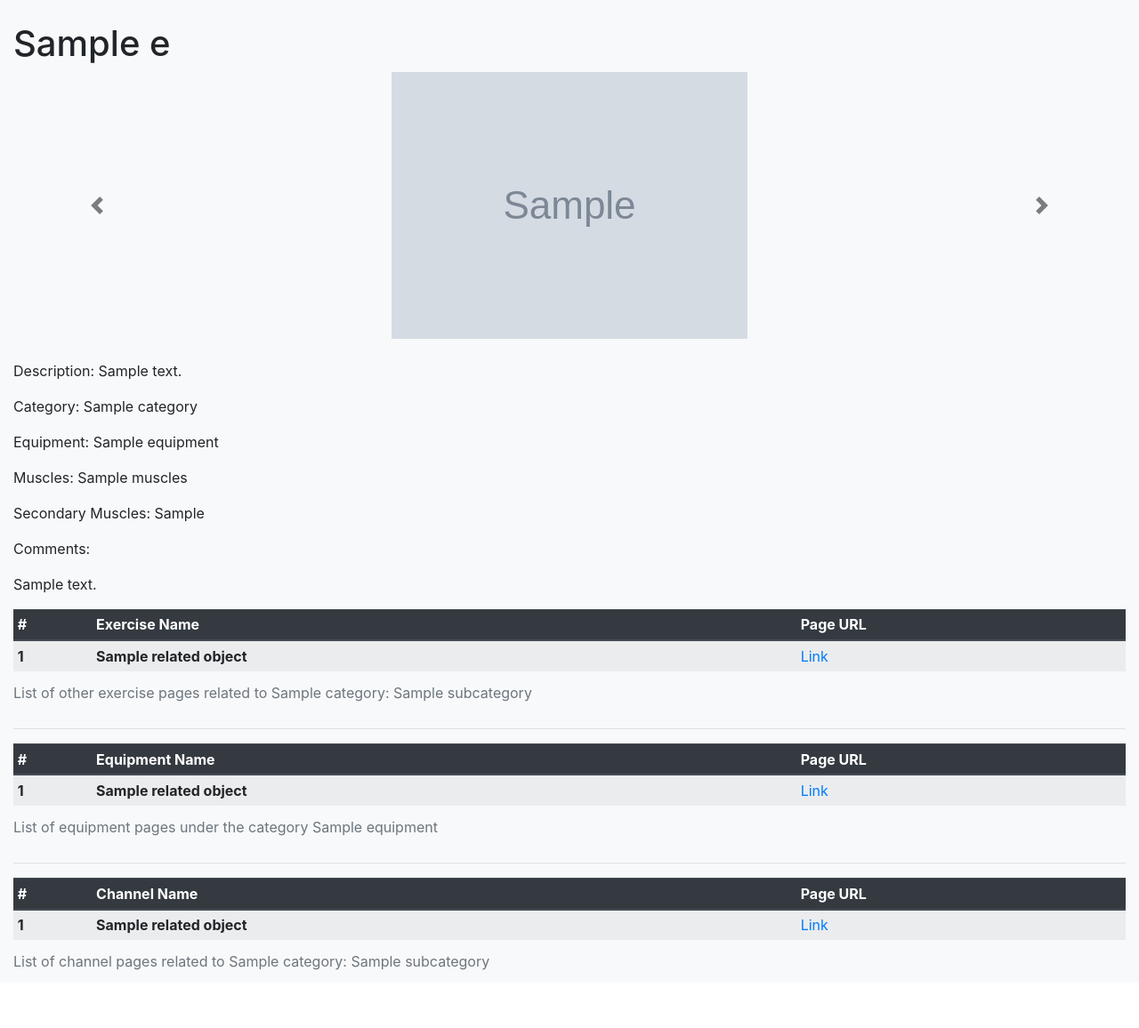
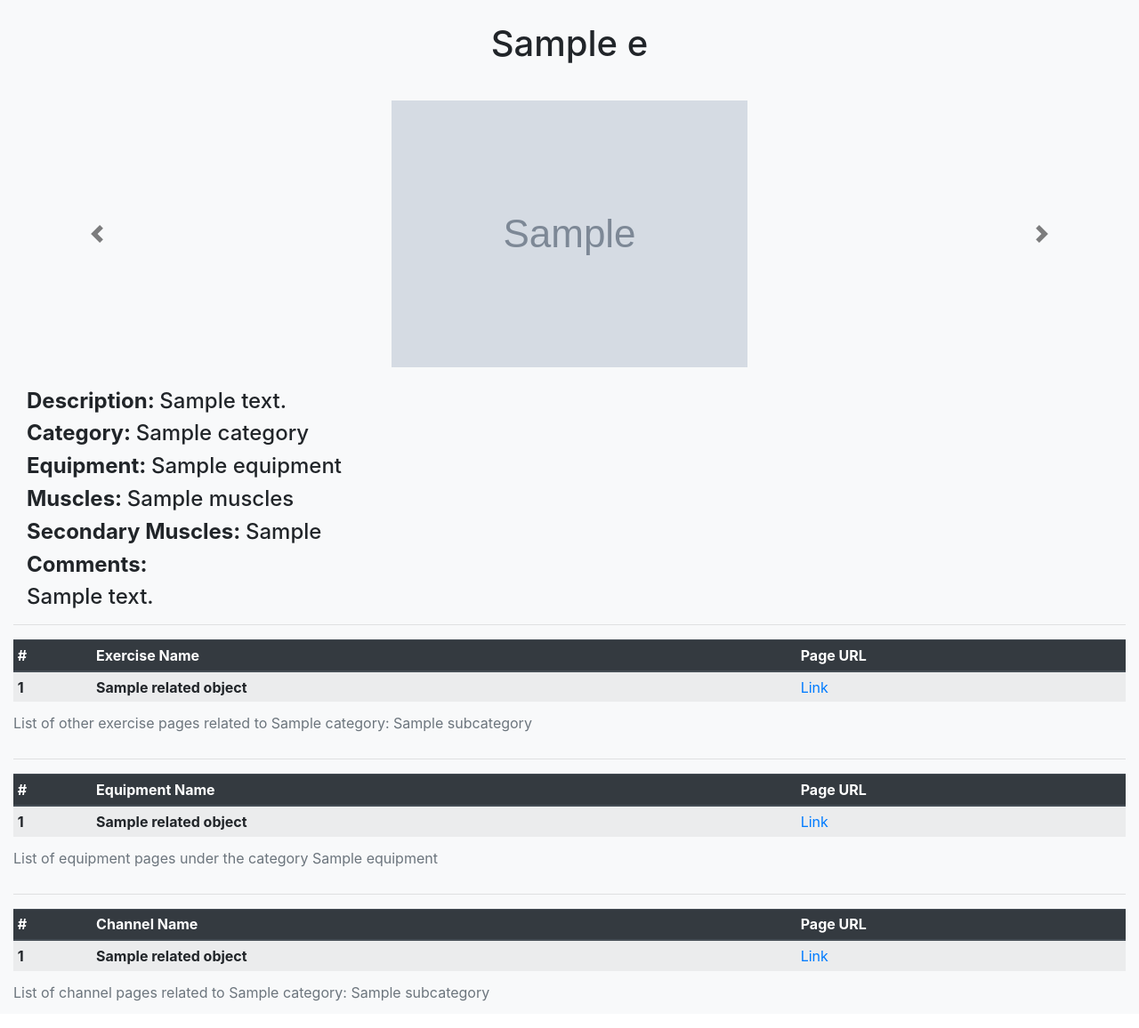
Before and after one commit to wuhoo16/fithub-website, a Flask app: template templates/exerciseInstance.html in a window 1280 px wide. Shown: the part 58-1214 px from the top of the page at 89% size. Before the commit the page ends 1149 px from the top, so only its background shows below. Run offline with Flask 2, Linux system fonts and the light colour scheme; the template is opened without the code that fills it: most values are stand-ins (such as "Sample title", 1, 10 or a date in 2020); grey boxes marked "Sample" are stand-in pictures; some libraries are stand-ins or nearby versions.

Commit message:
fixed equipment display styling + updated instance page UI

```diff
--- a/templates/exerciseInstance.html
+++ b/templates/exerciseInstance.html
@@ -10,8 +10,10 @@
 {% endblock %}
 
 {% block body %}
-            <h1>{{ e.name }}</h1>
-
+<div class="container-fluid bg-light mx-auto">
+  <div id="exerciseInstanceHeaderRow" class="container justify-content-center align-items-center"></div>
+    <h1 class="text-center" style="margin-bottom: 1em;">{{ e.name }}</h1>
+  </div>
   <!-- Carousel for Images -->
   <div id="myCarousel" class="carousel slide centered" data-ride="carousel">
     <div class="carousel-inner">
@@ -43,27 +45,33 @@
   </div>
 
   <br>
-            <p>Description: {{ e.description }}</p>
-            <p>Category: {{ e.category }}</p>
-            <p>Equipment: {{ e.equipment }}</p>
+
+  <div class="container-fluid">
+    <h4><b>Description: </b>{{ e.description }}</h4>
+    <h4><b>Category: </b>{{ e.category }}</h4>
+    <h4><b>Equipment: </b>{{ e.equipment|join(', ') }}</h4>
     {% if e.muscles %}
-                <p>Muscles: {{ e.muscles }}</p>
+        <h4><b>Muscles: </b>{{ e.muscles }}</h4>
     {% else %}
-                <p>Muscles: None listed</p>
+        <h4><b>Muscles: </b>None listed</h4>
     {% endif %}
     {% if e.muscles_secondary %}
-                <p>Secondary Muscles: {{ e.muscles_secondary }}</p>
+        <h4><b>Secondary Muscles: </b>{{ e.muscles_secondary }}</h4>
     {% else %}
-                <p>Secondary Muscles: None listed</p>
+        <h4><b>Secondary Muscles: </b>None listed</h4>
     {% endif %}
     {% if e.comments %}
-                <p>Comments: </p>
+        <h4><b>Comments: </b></h4>
         {% for c in e.comments %}
-                    <p>{{ c }}</p>
+            <h4>{{ c }}</h4>
         {% endfor %}
     {% else %}
-                <p>Comments: None</p>
+        <h4><b>Comments: </b>None</h4>
     {% endif %}
+
+  </div>
+
+  <hr>
 
   <!-- Related exercises, equipment, and channel instances -->
   <!-- Related exercises table -->
@@ -145,5 +153,5 @@
       </tr>
     {% endfor %}
   </table>
-
+</div>
 {% endblock %}
--- a/templates/exercises.html
+++ b/templates/exercises.html
@@ -22,7 +22,7 @@
                             <p class="card-text">
                                 <ul class="exerciseAttributesList list-unstyled">
                                     <li style="padding-bottom: 0.5em; padding-left: 1em; padding-top: 1em;"><b>Category: </b>{{ exercisesArray[start + 3*i + offset].category }}</li>
-                                    <li style="padding-bottom: 0.5em; padding-left: 1em;"><b>Equipment: </b>{{ exercisesArray[start + 3*i + offset].equipment }}</li>
+                                    <li style="padding-bottom: 0.5em; padding-left: 1em;"><b>Equipment: </b>{{ exercisesArray[start + 3*i + offset].equipment|join(', ') }}</li>
                                     <li style="padding-left: 1em;"><b>Description: </b>{{ exercisesArray[start + 3*i + offset].description }}</li>
                                 </ul>
                             </p>
@@ -45,7 +45,7 @@
                             <p class="card-text">
                                 <ul class="exerciseAttributesList list-unstyled">
                                     <li style="padding-bottom: 0.5em; padding-left: 1em; padding-top: 1em;"><b>Category: </b>{{ exercisesArray[end + 1 + i].category }}</li>
-                                    <li style="padding-bottom: 0.5em; padding-left: 1em;"><b>Equipment: </b>{{ exercisesArray[end + 1 + i].equipment }}</li>
+                                    <li style="padding-bottom: 0.5em; padding-left: 1em;"><b>Equipment: </b>{{ exercisesArray[end + 1 + i].equipment|join(', ') }}</li>
                                     <li style="padding-left: 1em;"><b>Description: </b>{{ exercisesArray[end + 1 + i].description }}</li>
                                 </ul>
                             </p>
```
Lines whose indentation alone changed are shown as unchanged.
